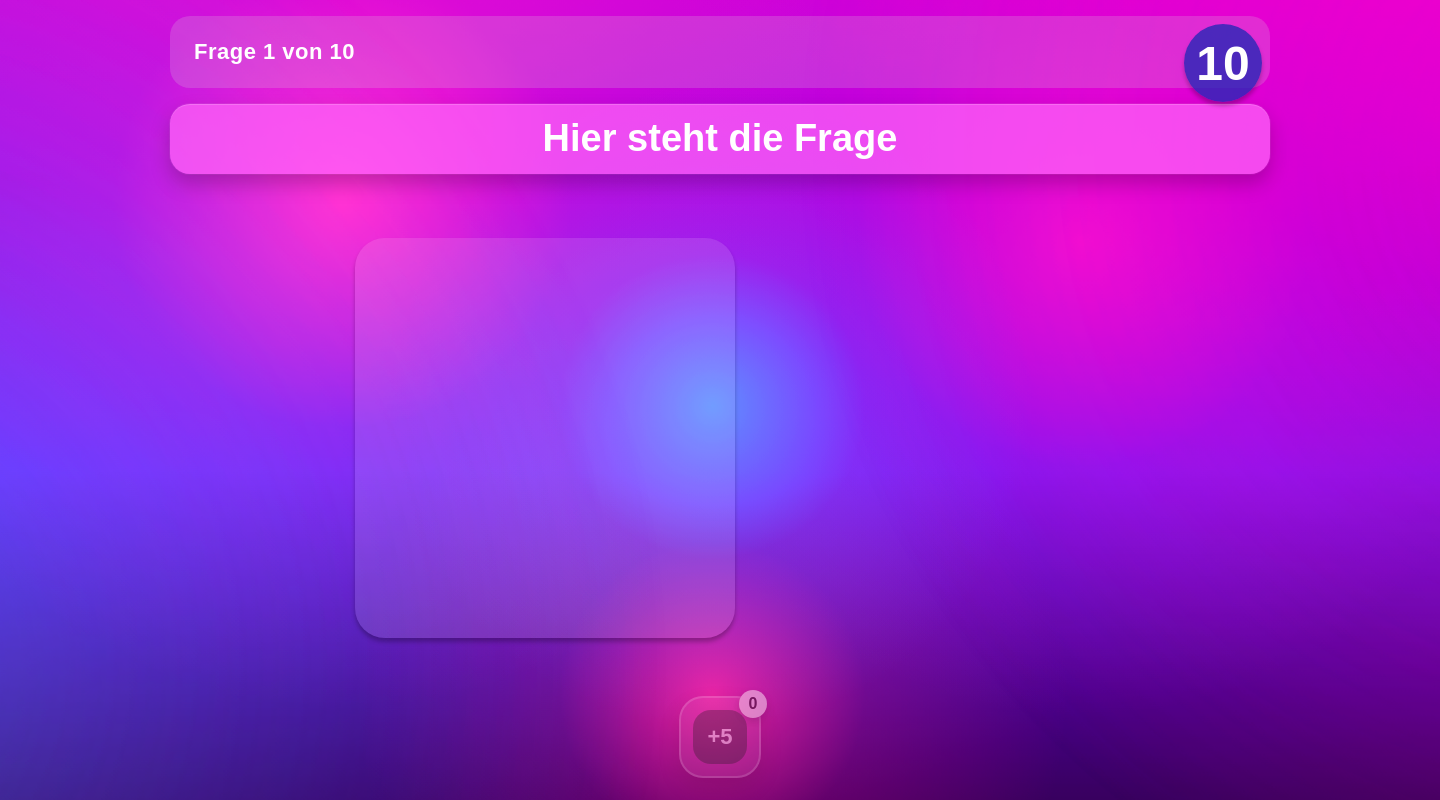
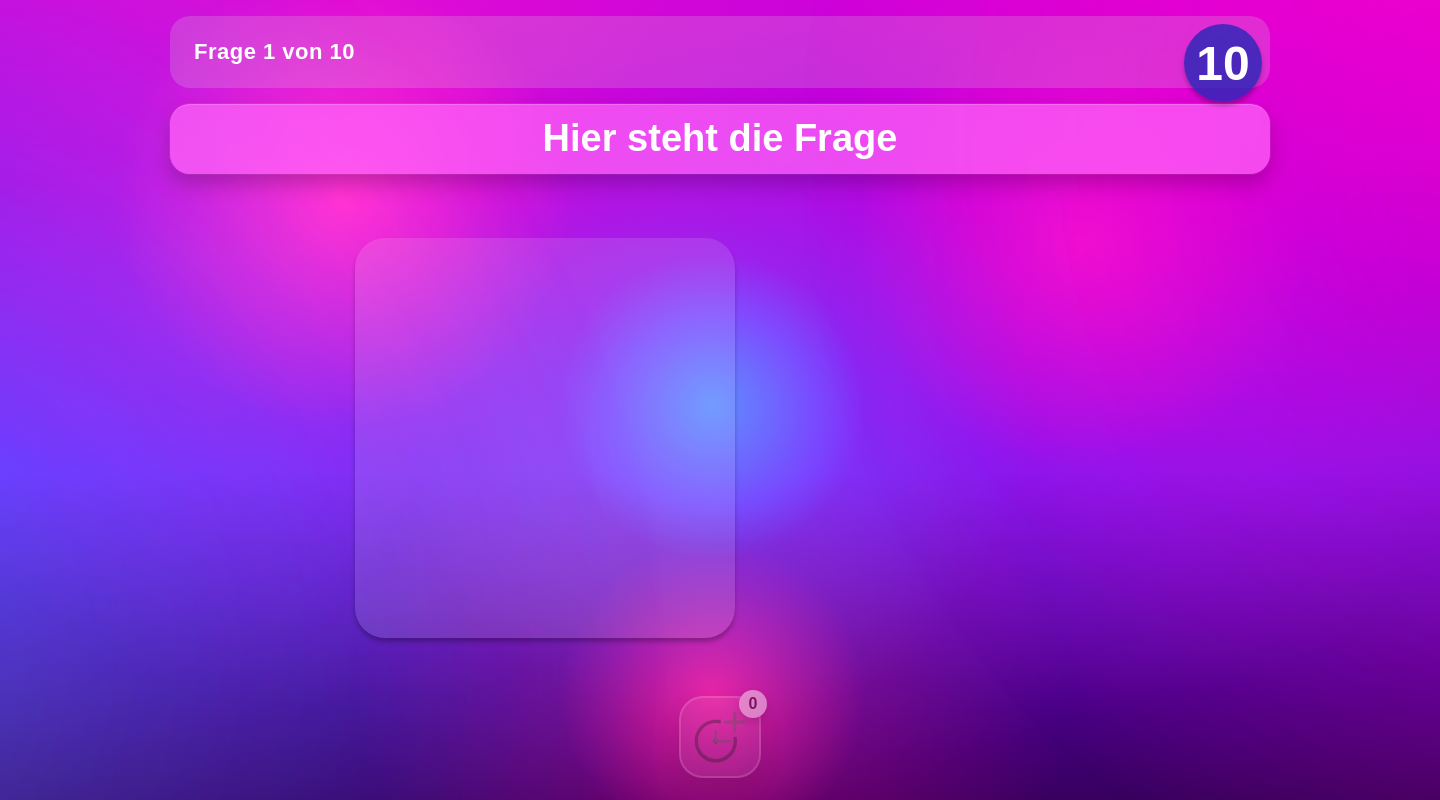
Before and after one commit to Schubbii/Quiz-App, an Electron app: page src/fragenBild.html in a window 1440 px wide. Drawn offline with Linux system fonts and the light colour scheme; no server answers.

Commit message:
zusammenfügen für app build

```diff
--- a/src/fragenBild.html
+++ b/src/fragenBild.html
@@ -43,7 +43,9 @@
                 <button id="next-btn" class="buttonAnswers hidden">Weiter</button>
 
                 <button id="time-powerup-btn" class="timePowerup" type="button" aria-label="Zeit-Power-up verwenden">
-                    <span class="timePowerupIcon" aria-hidden="true">+5</span>
+                    <span class="timePowerupIcon" aria-hidden="true">
+                        <img src="./assets/time-powerup.svg" alt="">
+                    </span>
                     <span id="time-powerup-count" class="timePowerupCount">0</span>
                 </button>
                 <button id="menu-btn" class="buttonAnswers hidden">Zum Menü</button>
--- a/src/styles.css
+++ b/src/styles.css
@@ -337,14 +337,9 @@
 .timePowerupIcon {
   width: 54px;
   height: 54px;
-  border-radius: 18px;
   display: flex;
   align-items: center;
   justify-content: center;
-  color: white;
-  font-size: 22px;
-  font-weight: 900;
-  background: rgba(38, 39, 182, 0.72);
   overflow: hidden;
 }
 
```
Also changed, not shown: src/fragen.html (+1 -1 lines), src/assets/time-powerup.svg (added).
